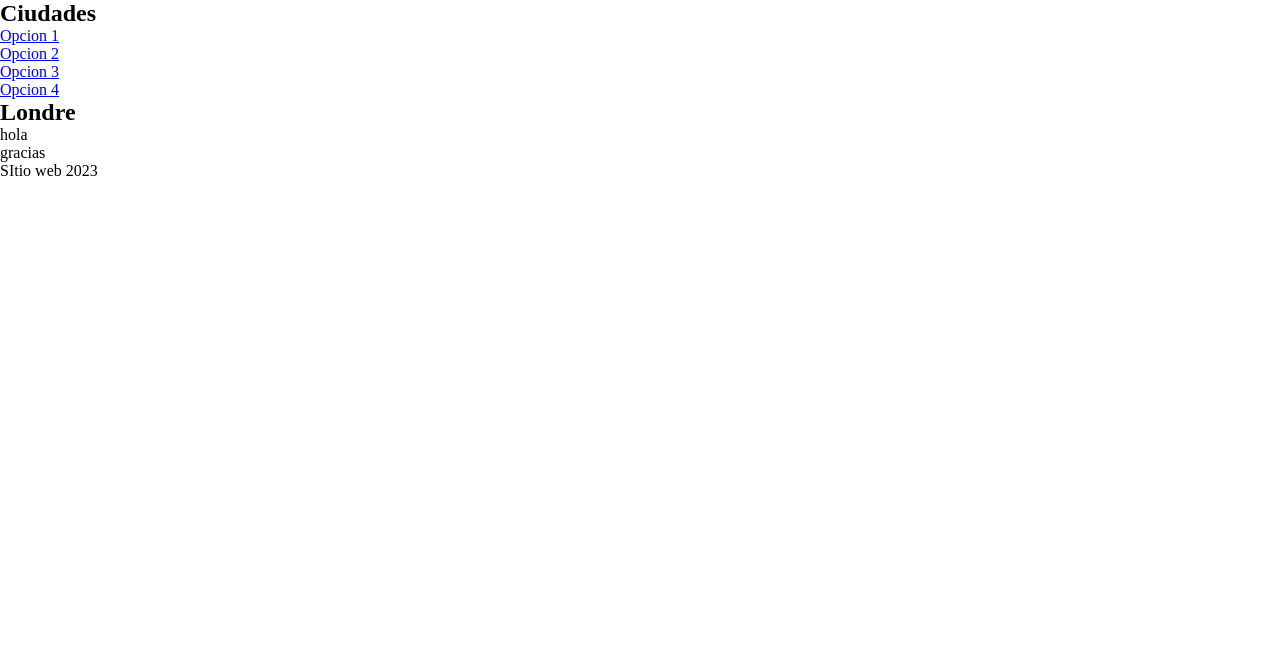
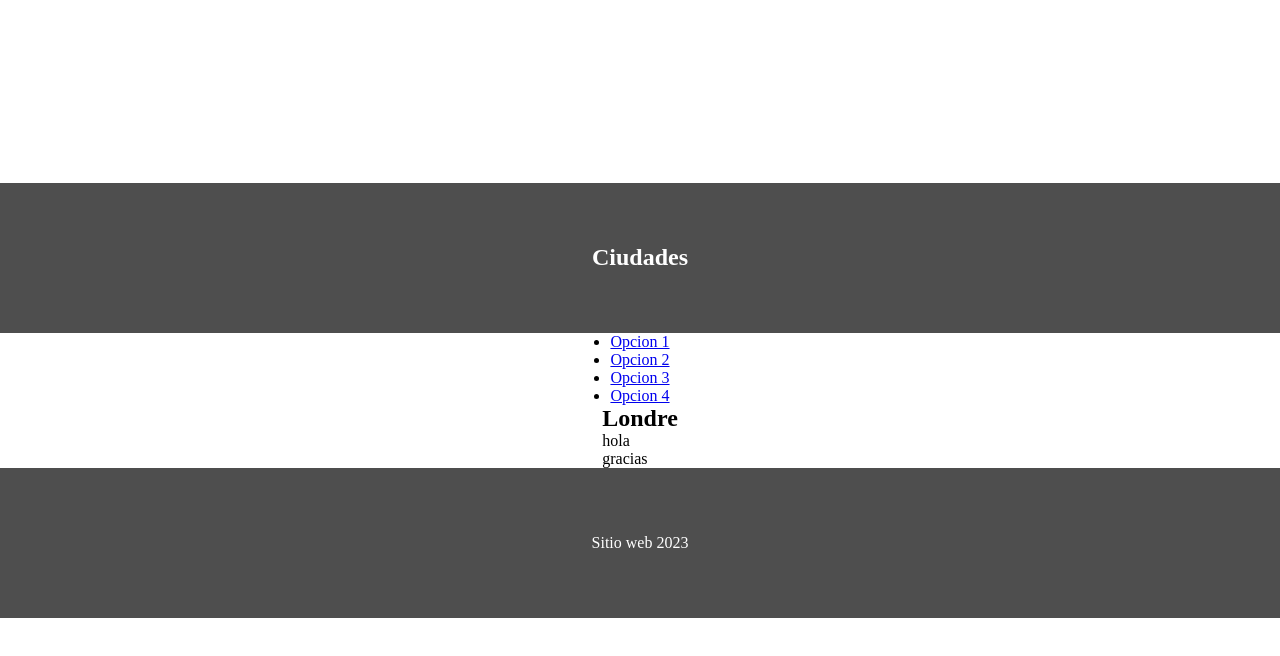
Before and after one commit to JuanFeMartinez/layout_css_html, a plain HTML site: page index.html in a window 1280 px wide. Drawn offline with Linux system fonts and the light colour scheme; files that its build step writes are made by us from their sources.

Commit message:
configuracion del css para el uso del display flex

```diff
--- /dev/null
+++ b/css/index.css
@@ -0,0 +1,31 @@
+*{
+    margin: 0px;
+    padding: 0px;
+}
+.paginaPrincipal{
+    display:flex;
+    flex-direction: column;
+    width: 100%;
+    height: 100vh;
+    align-items: center;
+    justify-content: center;
+}
+.paginaPrincipal header,
+.paginaPrincipal footer{
+    width: 100%;
+    background-color: rgb(78, 78, 78);
+    height: 150px;
+    /*text-align: center;*/
+    display:flex;
+    justify-content: center;
+    align-items: center;
+}
+
+/*.paginaPrincipal header h1,
+.paginaPrincipal footer p{
+    color:#ffffff;
+}*/
+
+.colorWhite{
+    color:#ffffff
+}
--- a/index.css
+++ /dev/null
@@ -1,4 +0,0 @@
-*{
-    margin: 0px;
-    padding: 0px;
-}
--- a/index.html
+++ b/index.html
@@ -6,9 +6,9 @@
         <link rel="stylesheet" href="css/index.css">
     </head>
     <body>
-       <section>
+       <section class="paginaPrincipal">
             <header>
-                <h1>Ciudades</h1>
+                <h1 class="colorWhite">Ciudades</h1>
             </header>
             <nav>
                 <ul>
@@ -32,7 +32,7 @@
                 <p>gracias</p>
             </article>
             <footer>
-                <p>SItio web 2023</p>
+                <p class="colorWhite">Sitio web 2023</p>
             </footer>
        </section>
     </body>
```
Also changed, not shown: 1 other file.
